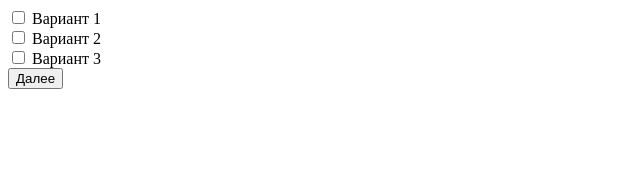
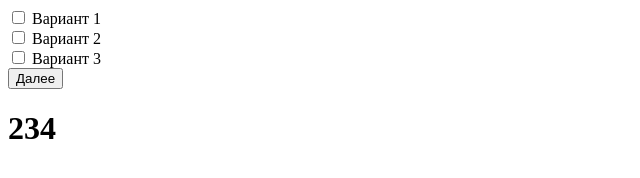
Before and after one commit to Fenn1x1/JS-GitHub, a plain HTML site: page dz checkbox/index.html in a window 1280 px wide. Shown: the full height of the page, 0-640 px from the left. Drawn offline with Linux system fonts and the light colour scheme.

Commit message:
change commit

```diff
--- a/dz checkbox/index.html
+++ b/dz checkbox/index.html
@@ -17,6 +17,7 @@
     <label for="three">Вариант 3</label><br>
 
 <button onclick="multi()"  >Далее</button>
+<h1>234</h1>
     <script src="script.js"></script>
 </body>
 </html>
```
